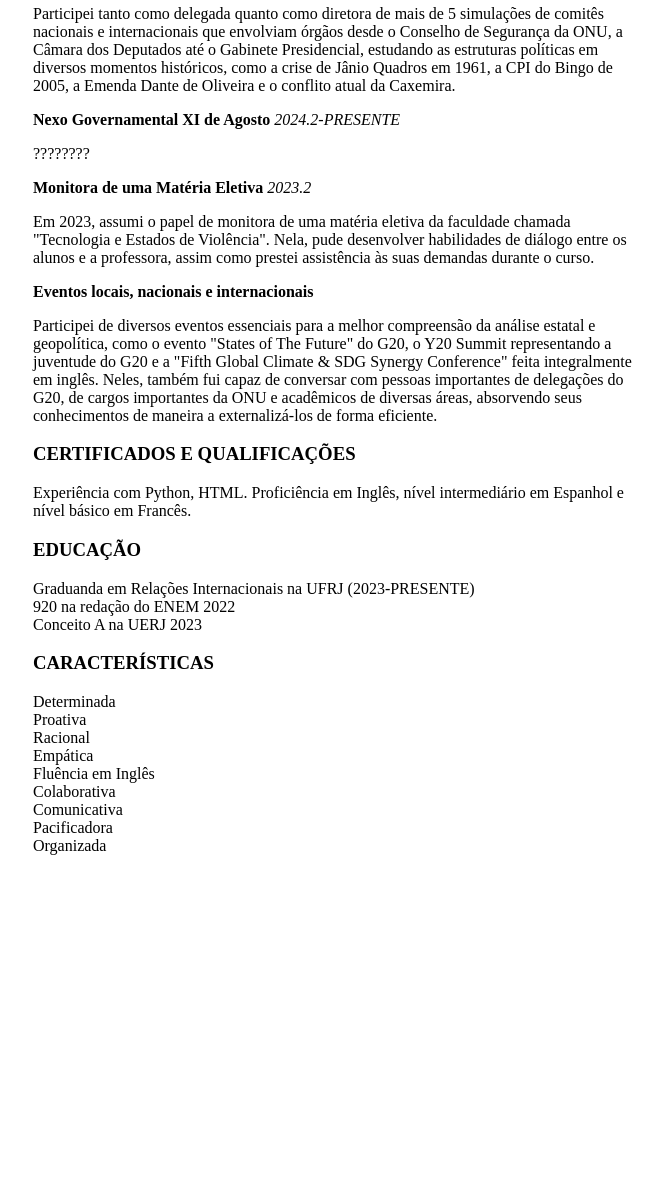
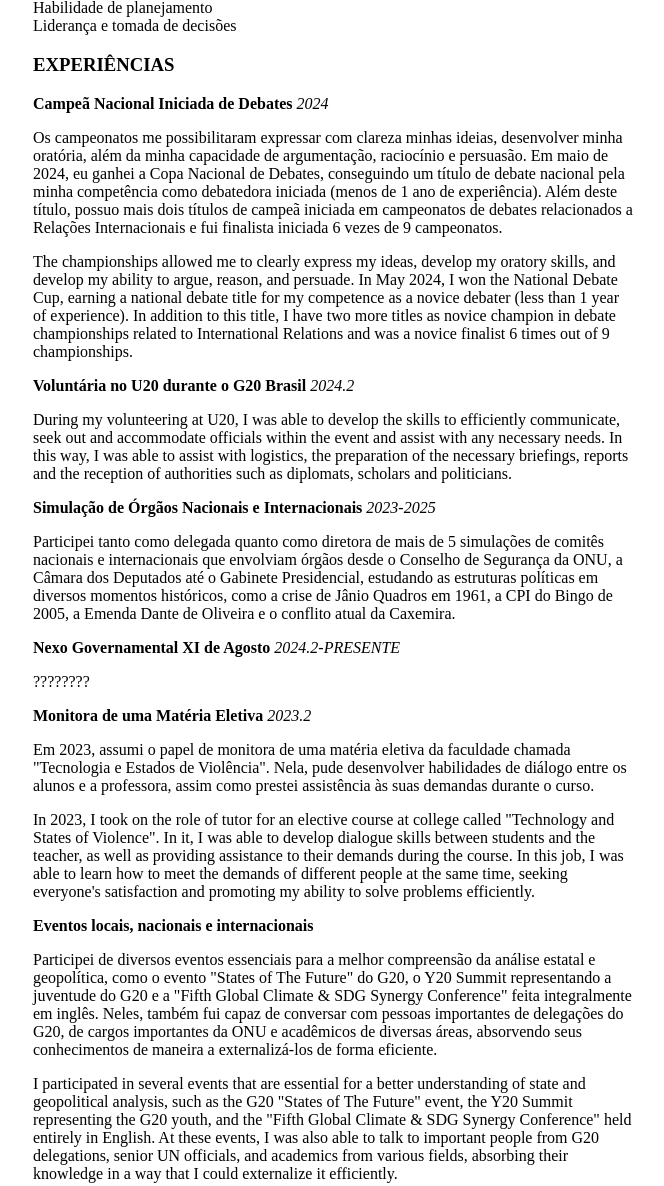
Before and after one commit to rmnhlcore/rmnhlcore, a plain HTML site: page index.html in a window 1280 px wide. Shown: the part 1310-2496 px from the top of the page, without its empty margins (307-971 px from the left). Before the commit the page ends 2185 px from the top, so only its background shows below. Drawn offline with Linux system fonts and the light colour scheme.

Commit message:
english version

```diff
--- a/index.html
+++ b/index.html
@@ -27,14 +27,17 @@ Rio de Janeiro - RJ <br>
 <strong>Tutora Voluntária no Projeto Salvaguarda</strong>
 <em>2024.2</em>
 <p>Pude contribuir para ajudar jovens de escolas públicas a acessar a educação superior por meio do meu trabalho como tutora no Projeto Salvaguarda. Durante 4 meses, assumi a responsabilidade de tutorar 5 alunos de escolas públicas de regiões do Brasil, ensinando-os métodos de aprendizado, dicas de estudo, servindo como suporte motivacional e fornecendo as informações necessárias para a compreensão dos processos de seleção universitária.</p>
+<p>I was able to contribute to helping young people from public schools access higher education through my work as a tutor at Projeto Salvaguarda. For 4 months, I took on the responsibility of tutoring 5 students from public schools from different brazilian regions, teaching them learning methods, study tips, serving as motivational support and providing the necessary information to understand the university selection processes.</p>
 
 <strong>SOCIEDADE DE DEBATES DA UFRJ</strong>
 <em>2023.2-2024</em>
 <p>Meu trabalho na gestão de 2024, como Diretora de Pesquisa e Diretora de Comunicação, me permitiram adquirir maior experiência com organização de dados e gestão de redes sociais.</p>
+<p>My work in the 2024 administration, as a Research Director and briefly as a Communications Director, allowed me to gain greater experience with data organization and social media management. As Research Director, my job was to update and organize the society's data, keeping documents, emails, and reports organized in a more accessible and practical way, in addition to helping with document review and supporting other directorates.</p>
 
 <strong>VOLUNTARIADO JUVENIL DA UNICEF</strong>
 <em>2023-2024</em>
 <p>Ajudei a escrever dois artigos em 2023, publicados no site da UNICEF para o voluntariado, sobre fake news e a desigualdade de gênero e também sobre a diferença entre gênero e sexualidade. Além disso, participo de ações presenciais como o Arrastão Ecológico, onde nós recolhemos lixo das praias do Rio para usarmos em ações de reciclagem posteriormente.</p>
+<p>In addition to general activities, I helped write two articles in 2023, published on the UNICEF website for volunteering, about fake news and gender inequality and also about the difference between gender and sexuality.</p>
 
 <strong>União dos Modelos Diplomáticos</strong>
 <em>2024.2-2025.1</em>
@@ -55,6 +58,13 @@ Liderança e tomada de decisões <br>
 <strong>Campeã Nacional Iniciada de Debates</strong>
 <em>2024</em>
 <p>Os campeonatos me possibilitaram expressar com clareza minhas ideias, desenvolver minha oratória, além da minha capacidade de argumentação, raciocínio e persuasão. Em maio de 2024, eu ganhei a Copa Nacional de Debates, conseguindo um título de debate nacional pela minha competência como debatedora iniciada (menos de 1 ano de experiência). Além deste título, possuo mais dois títulos de campeã iniciada em campeonatos de debates relacionados a Relações Internacionais e fui finalista iniciada 6 vezes de 9 campeonatos.</p>
+<p>The championships allowed me to clearly express my ideas, develop my oratory skills, and develop my ability to argue, reason, and persuade. In May 2024, I won the National Debate Cup, earning a national debate title for my competence as a novice debater (less than 1 year of experience). In addition to this title, I have two more titles as novice champion in debate championships related to International Relations and was a novice finalist 6 times out of 9 championships.</p>
+
+
+<strong>Voluntária no U20 durante o G20 Brasil </strong>
+<em>2024.2</em>
+<p>During my volunteering at U20, I was able to develop the skills to efficiently communicate, seek out and accommodate officials within the event and assist with any necessary needs. In this way, I was able to assist with logistics, the preparation of the necessary briefings, reports and the reception of authorities such as diplomats, scholars and politicians.</p>
+
 
 <strong>Simulação de Órgãos Nacionais e Internacionais</strong>
 <em>2023-2025</em>
@@ -67,9 +77,12 @@ Liderança e tomada de decisões <br>
 <strong>Monitora de uma Matéria Eletiva</strong>
 <em>2023.2</em>
 <p>Em 2023, assumi o papel de monitora de uma matéria eletiva da faculdade chamada "Tecnologia e Estados de Violência". Nela, pude desenvolver habilidades de diálogo entre os alunos e a professora, assim como prestei assistência às suas demandas durante o curso.</p>
+<p>In 2023, I took on the role of tutor for an elective course at college called "Technology and States of Violence". In it, I was able to develop dialogue skills between students and the teacher, as well as providing assistance to their demands during the course.
+In this job, I was able to learn how to meet the demands of different people at the same time, seeking everyone's satisfaction and promoting my ability to solve problems efficiently.</p>
 
 <strong>Eventos locais, nacionais e internacionais</strong>
 <p>Participei de diversos eventos essenciais para a melhor compreensão da análise estatal e geopolítica, como o evento "States of The Future" do G20, o Y20 Summit representando a juventude do G20 e a "Fifth Global Climate & SDG Synergy Conference" feita integralmente em inglês. Neles, também fui capaz de conversar com pessoas importantes de delegações do G20, de cargos importantes da ONU e acadêmicos de diversas áreas, absorvendo seus conhecimentos de maneira a externalizá-los de forma eficiente.</p>
+<p>I participated in several events that are essential for a better understanding of state and geopolitical analysis, such as the G20 "States of The Future" event, the Y20 Summit representing the G20 youth, and the "Fifth Global Climate & SDG Synergy Conference" held entirely in English. At these events, I was also able to talk to important people from G20 delegations, senior UN officials, and academics from various fields, absorbing their knowledge in a way that I could externalize it efficiently.</p>
 
 <h3>CERTIFICADOS E QUALIFICAÇÕES</h3>
 
```
